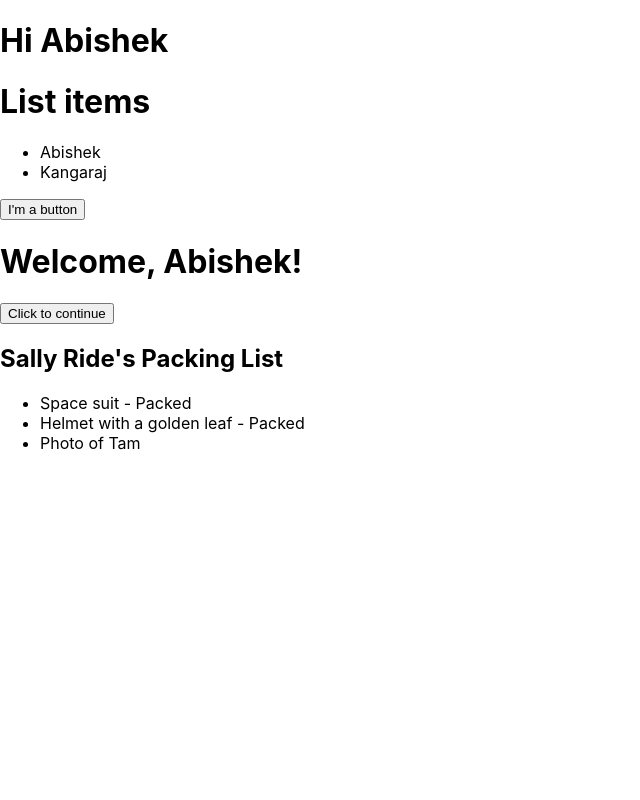
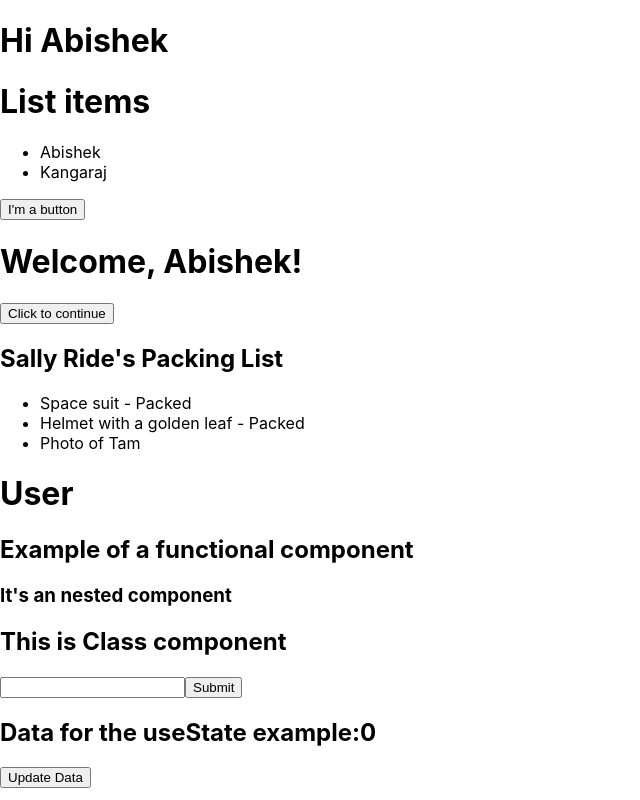
Before and after one commit to Abishek-Kanagaraj/React, a React (Create React App) app in the folder Demo/: page / in a window 1280 px wide. Shown: the whole page, without its empty margins (0-640 px from the left). Built offline with nearby package versions, Linux system fonts and the light colour scheme.

Commit message:
21/02/2024 Update - Components, Events and State using useState

```diff
--- a/Demo/src/App.js
+++ b/Demo/src/App.js
@@ -2,6 +2,11 @@
 import { ListGroup } from "./list";
 import { Welcome } from "./props";
 import PackingList from "./conditionalRendering";
+import User, {Member} from "./Component";
+import Form from "./Events";
+import Increment from "./state";
+import Computer,{Device} from "./demo";
+import { Develop } from "./demo";
 export default function list() {
   return (
     <>
@@ -10,6 +15,10 @@
       <MyButton />
       <Welcome name="Abishek"/>
       <PackingList/>
+      <User/>
+      <Member/>
+      <Form/>
+      <Increment/>
     </>
 
   )
--- /dev/null
+++ b/Demo/src/Component.js
@@ -0,0 +1,28 @@
+import React,{Component} from 'react'
+
+// Functional Component
+export default function User(){
+    function Nested(){
+        return(
+        <h3>It's an nested component</h3>
+        );
+    }
+    return(
+        <div>
+            <h1>User</h1>
+            <h2>Example of a functional component</h2>
+            <Nested/>
+            {/* also can be used as {Nested()} */}
+        </div>
+    );
+}
+// Class component
+export class Member extends Component{
+    render(){
+    return(
+        <div>
+            <h2>This is Class component</h2>
+        </div>
+    )
+    }
+}
--- /dev/null
+++ b/Demo/src/Events.js
@@ -0,0 +1,10 @@
+export default function Form(){
+    return(
+        <div>
+            <form onSubmit={(e)=>{e.preventDefault(); alert("Submitting");}}>
+                <input type="text"/>
+                <button>Submit</button>
+            </form>
+        </div>
+    );
+}
--- /dev/null
+++ b/Demo/src/demo.js
@@ -0,0 +1,32 @@
+import { Component } from "react";
+export default function Computer() {
+    return (
+        <div>
+            <h1>Computer Component</h1>
+        </div>
+    );
+}
+export function Device() {
+    return (
+        <div>
+            <h1>Device Component</h1>
+        </div>
+    );
+}
+export function Develop() {
+    return (
+        <div>
+            <h1>Develop component</h1>
+        </div>
+    );
+}
+
+export class Person extends Component {
+    render() {
+        return (
+            <div>
+                <h2>Person Component</h2>
+            </div>
+        )
+    }
+}
--- /dev/null
+++ b/Demo/src/state.js
@@ -0,0 +1,11 @@
+import { useState } from "react"
+export default function Increment(){
+    const [data,setData]=useState(0);
+
+    return(
+        <div>
+            <h2>Data for the useState example:{data}</h2>
+            <button onClick={()=>setData(data+1)}>Update Data</button>
+        </div>
+    )
+}
```
Also changed, not shown: 1 other file (tests, documents, lock files or other folders).
